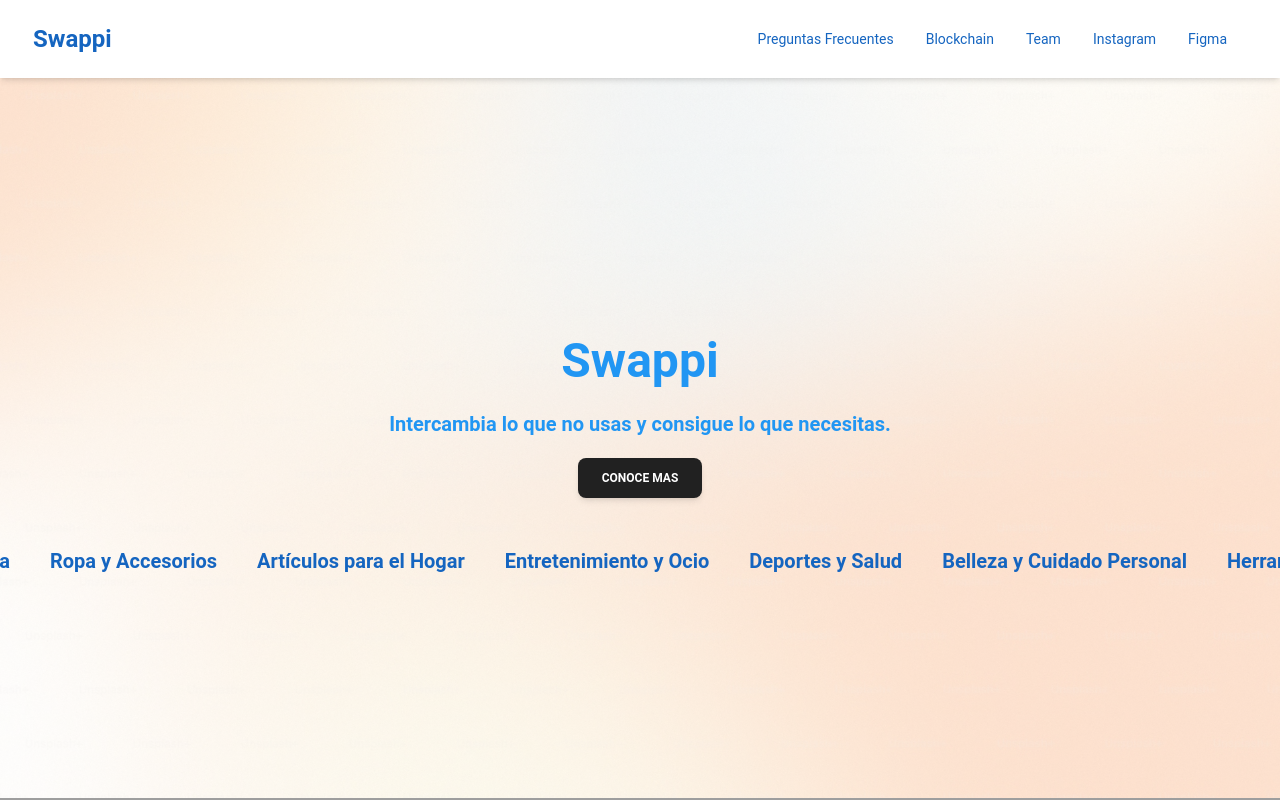
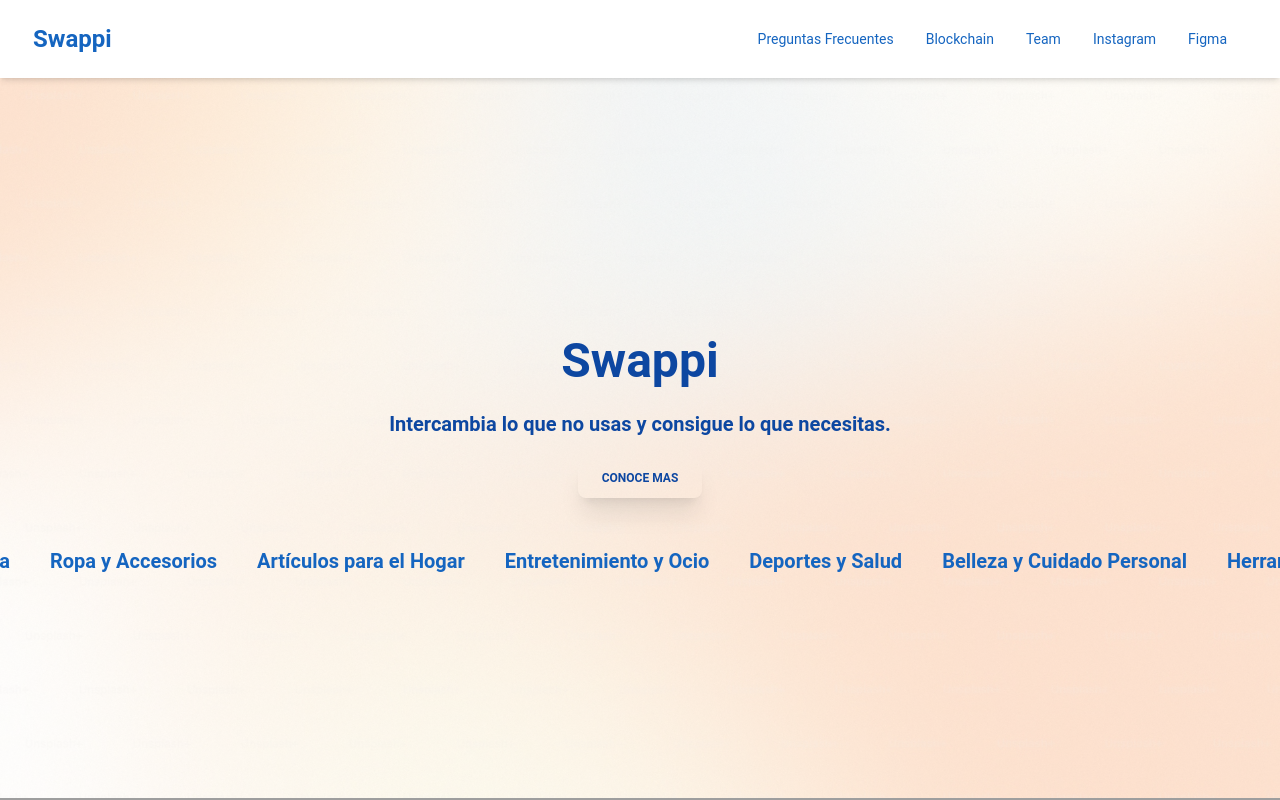
Before and after one commit to SerlioGiron/Swappi-pagina-web, a Next.js app: page / in a window 1280 px wide. Shown: the top 800 px of the page. Built offline with nearby package versions, Linux system fonts and the light colour scheme; grey boxes are pictures that could not be loaded.

Commit message:
cambios en boton

```diff
--- a/src/app/page.js
+++ b/src/app/page.js
@@ -5,9 +5,9 @@ import {StickyNavbar} from "../components/StickyNavbar";
 import Marquee from "react-fast-marquee";
 import {CarouselDefault} from "../components/Como-funciona";
 import {SimpleFooter} from "../components/Footer";
-import { Beneficios } from "../components/Beneficios";
-import { BackgroundBlogCard } from "../components/BackgroundBlogCard";
-import { ODS } from "../components/ODS";
+import {Beneficios} from "../components/Beneficios";
+import {BackgroundBlogCard} from "../components/BackgroundBlogCard";
+import {ODS} from "../components/ODS";
 
 export default function Home() {
     return (
@@ -34,15 +34,28 @@ export default function Home() {
                 />
                 <Typography
                     variant="h1"
-                    className="text-blue-500"
+                    className="text-blue-900"
                     style={{zIndex: 1, paddingTop: "30px", textAlign: "center"}}
                 >
                     Swappi
                 </Typography>
-                <Typography variant="h5" className="text-blue-500" style={{zIndex: 1, textAlign: "center"}}>
+                <Typography
+                    variant="h5"
+                    className="text-blue-900"
+                    style={{zIndex: 1, textAlign: "center"}}
+                >
                     Intercambia lo que no usas y consigue lo que necesitas.
                 </Typography>
-                <Button onClick={() => window.location.href = "https://www.figma.com/proto/VgMJVz0a5cCWnNjFUL5AZq/Untitled-(Copy)?node-id=1-2&t=NIPoTQMrLODQN90w-1&scaling=scale-down&content-scaling=fixed&page-id=0%3A1&starting-point-node-id=2060%3A416"} style={{zIndex: 1}}>Conoce mas</Button>
+                <Button
+                    onClick={() =>
+                        (window.location.href =
+                            "https://www.figma.com/proto/VgMJVz0a5cCWnNjFUL5AZq/Untitled-(Copy)?node-id=1-2&t=NIPoTQMrLODQN90w-1&scaling=scale-down&content-scaling=fixed&page-id=0%3A1&starting-point-node-id=2060%3A416")
+                    }
+                    className="bg-transparent text-blue-900 shadow-xl hover:shadow-3xl"
+                    style={{zIndex: 1}}
+                >
+                    Conoce mas
+                </Button>
 
                 <div
                     style={{
```
Lines whose indentation alone changed are shown as unchanged.
